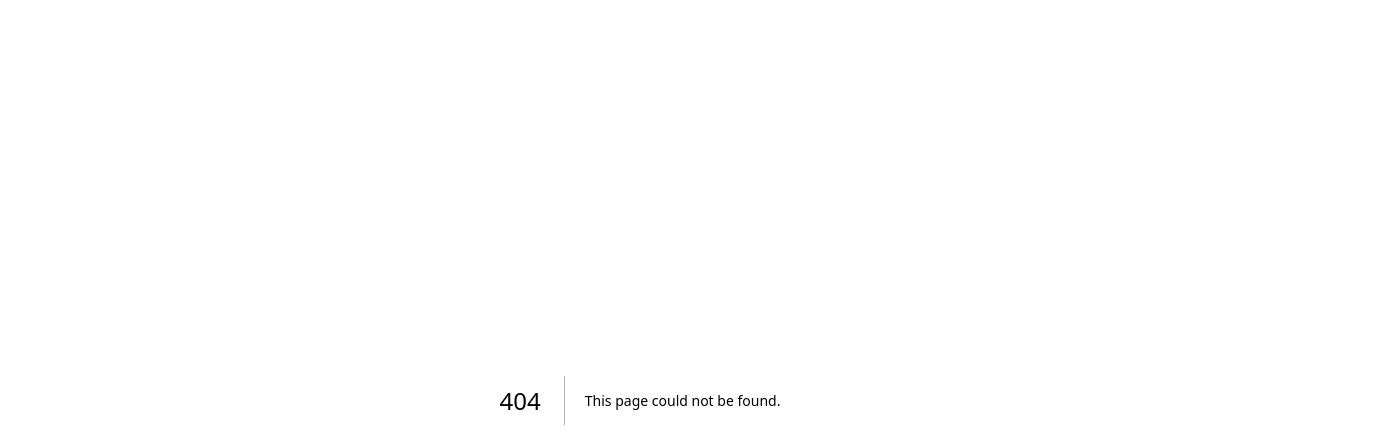
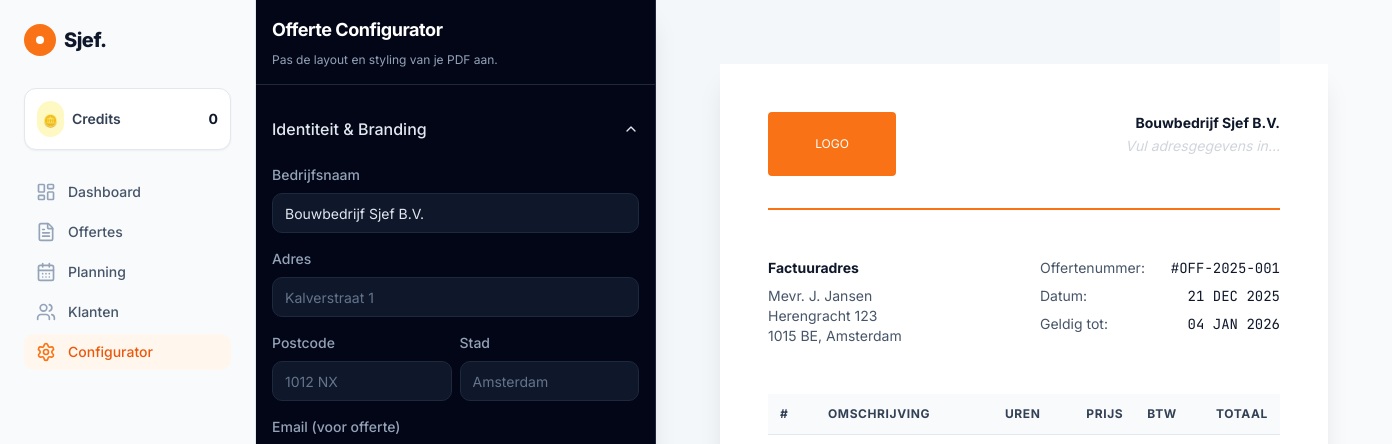
Before and after one commit to aronb77/sjef-dashboard, a Next.js app: page /dashboard/configurator in a window 1280 px wide. Before the commit this address had no page. Shown: the top 444 px of the page, 1392 px wide, since content can reach past the window. Built offline with nearby package versions, Linux system fonts and the light colour scheme; no server answers.

Commit message:
Rename Settings to Configurator and update references

```diff
--- a/app/dashboard/account/actions.ts
+++ b/app/dashboard/account/actions.ts
@@ -111,6 +111,6 @@ export async function updateAccountData(formData: FormData) {
     }
 
     revalidatePath('/dashboard/account')
-    revalidatePath('/dashboard/settings')
+    revalidatePath('/dashboard/configurator')
     return { success: true }
 }
--- a/app/dashboard/settings/actions.ts
+++ b/app/dashboard/configurator/actions.ts
@@ -46,7 +46,7 @@ export async function updatePdfSettings(settings: any) {
         return { success: false, error: "Update mislukt: Profiel niet gevonden. Check RLS policies." }
     }
 
-    revalidatePath('/dashboard/settings')
+    revalidatePath('/dashboard/configurator')
     revalidatePath('/dashboard/offertes') // Also revalidate quotes if they use this
     return { success: true }
 }
--- a/components/layout/sidebar.tsx
+++ b/components/layout/sidebar.tsx
@@ -19,7 +19,7 @@ const menuItems = [
     { icon: FileText, label: "Offertes", href: "/dashboard/offertes" },
     { icon: CalendarDays, label: "Planning", href: "/dashboard/planning" },
     { icon: Users, label: "Klanten", href: "/dashboard/klanten" },
-    { icon: Settings, label: "Instellingen", href: "/dashboard/settings" },
+    { icon: Settings, label: "Configurator", href: "/dashboard/configurator" },
 ];
 
 // ... imports
```
Also changed, not shown: app/dashboard/configurator/page.tsx (renamed from app/dashboard/settings/page.tsx).
